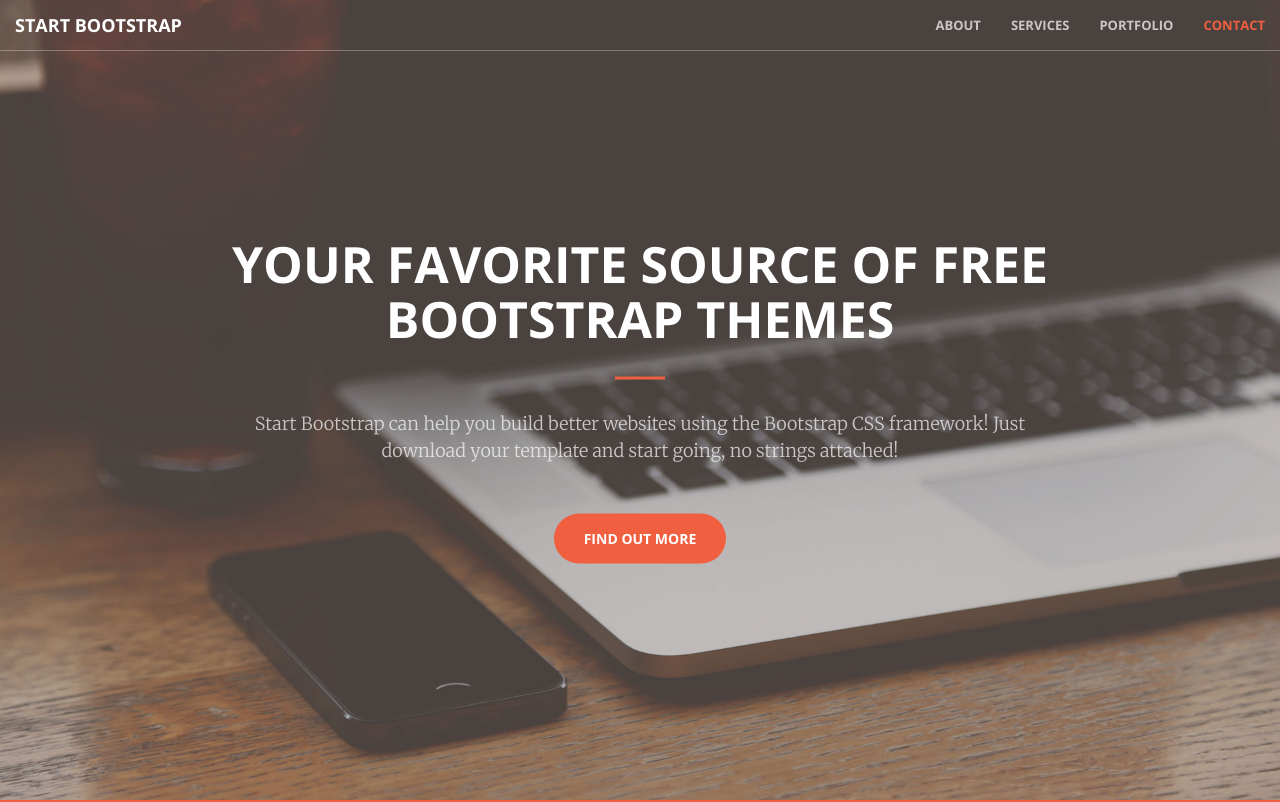
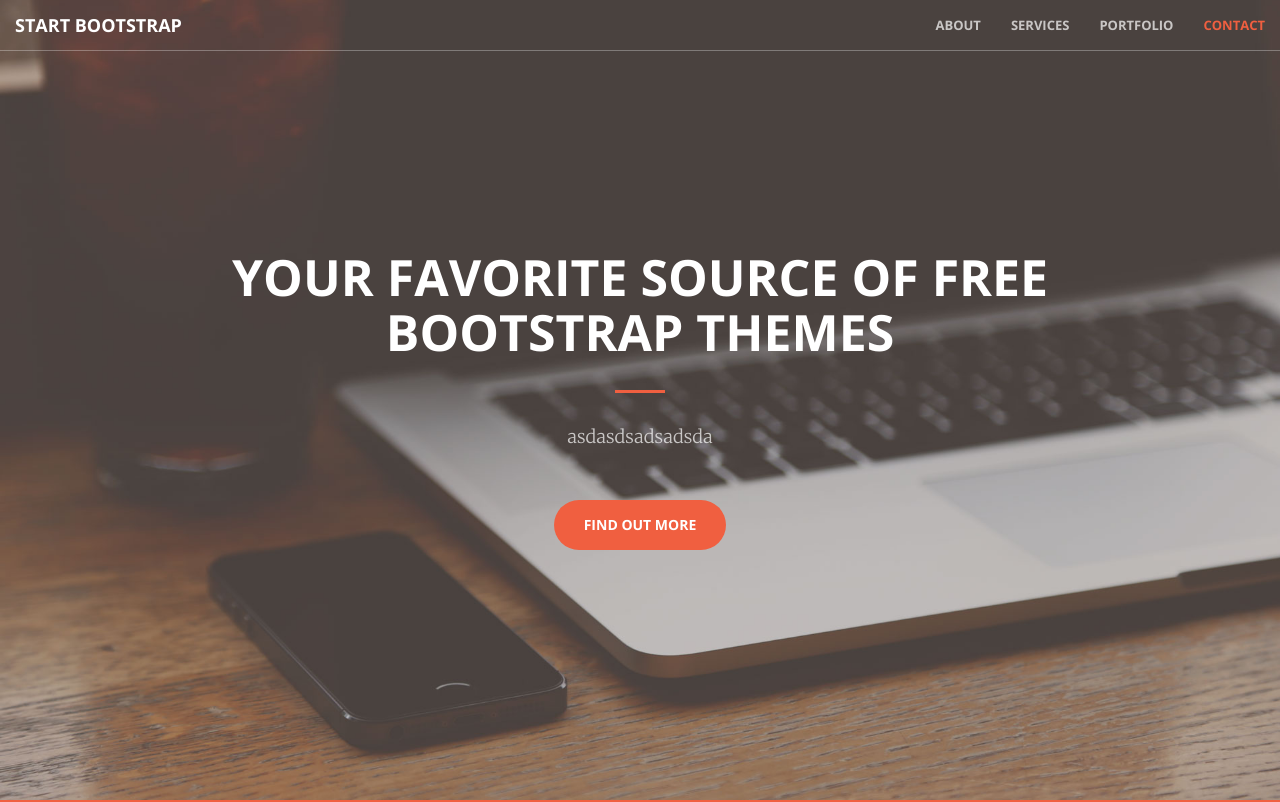
Before and after one commit to SCMGroup7Project/cuba.github.io, a website: page index.html in a window 1280 px wide. Shown: the top 802 px of the page. Drawn offline with nearby package versions, Linux system fonts and the light colour scheme.

Commit message:
Update index.html

```diff
--- a/index.html
+++ b/index.html
@@ -25,12 +25,6 @@
     <!-- Theme CSS -->
     <link href="css/creative.min.css" rel="stylesheet">
 
-    <!-- HTML5 Shim and Respond.js IE8 support of HTML5 elements and media queries -->
-    <!-- WARNING: Respond.js doesn't work if you view the page via file:// -->
-    <!--[if lt IE 9]>
-        <script src="https://oss.maxcdn.com/libs/html5shiv/3.7.0/html5shiv.js"></script>
-        <script src="https://oss.maxcdn.com/libs/respond.js/1.4.2/respond.min.js"></script>
-    <![endif]-->
 
 </head>
 
@@ -73,7 +67,7 @@
             <div class="header-content-inner">
                 <h1 id="homeHeading">Your Favorite Source of Free Bootstrap Themes</h1>
                 <hr>
-                <p>Start Bootstrap can help you build better websites using the Bootstrap CSS framework! Just download your template and start going, no strings attached!</p>
+                <p>asdasdsadsadsda</p>
                 <a href="#about" class="btn btn-primary btn-xl page-scroll">Find Out More</a>
             </div>
         </div>
```
